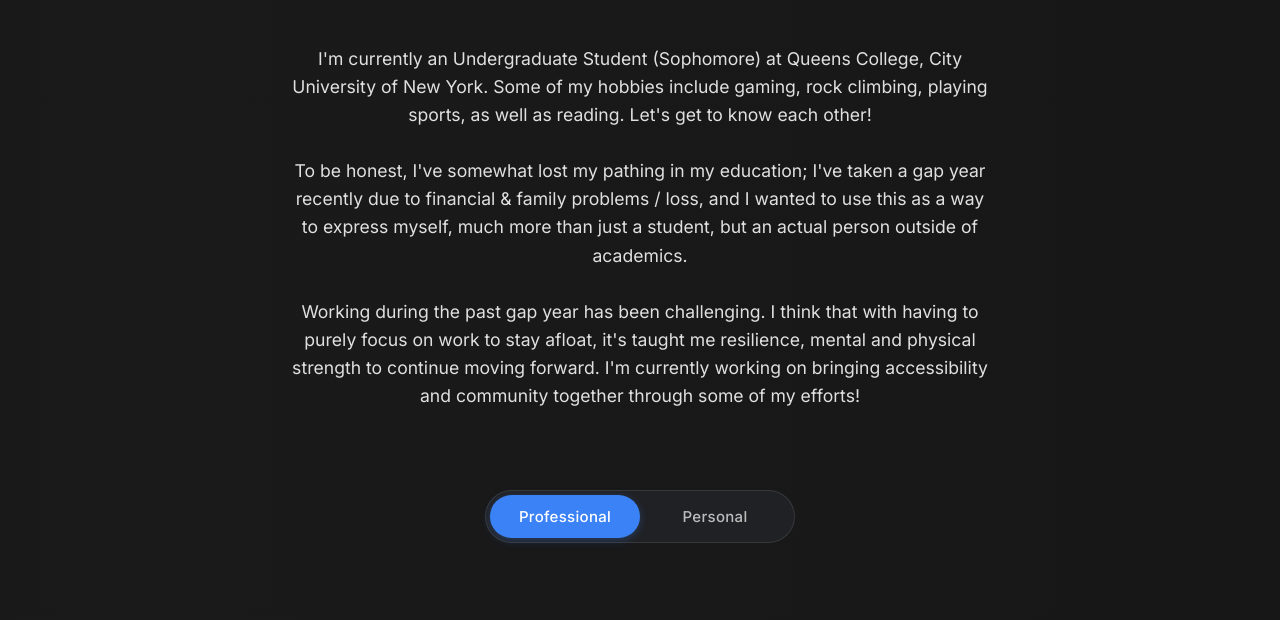
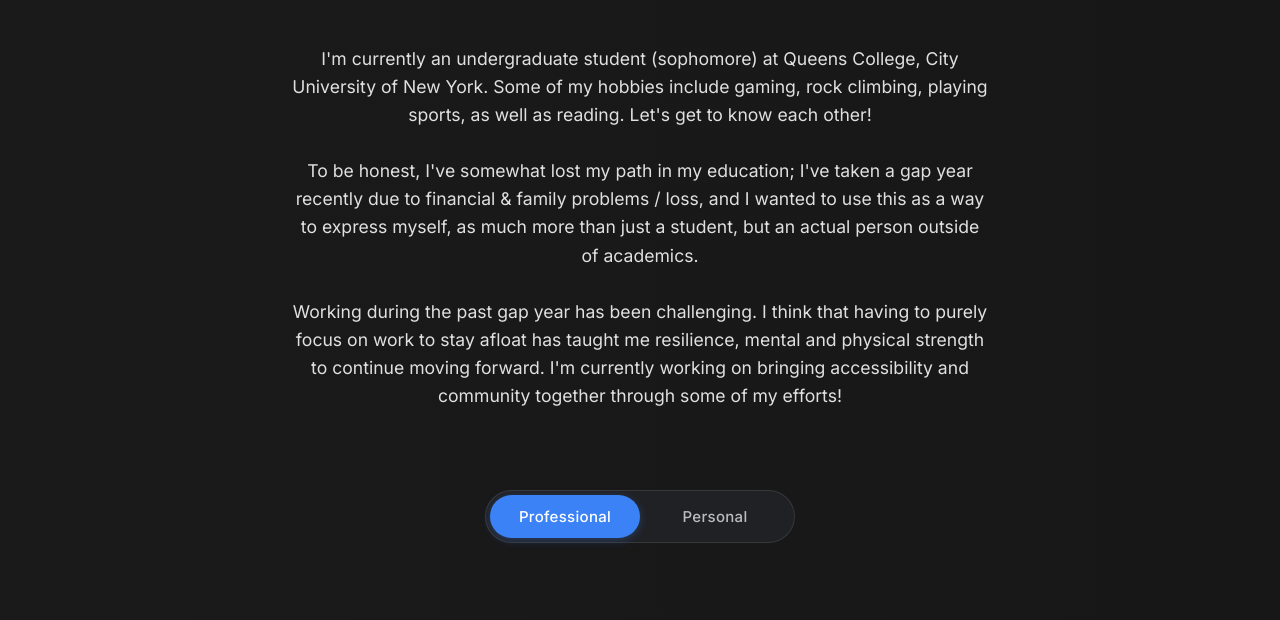
Before and after one commit to JZheng0530/Portfolio, a website built with Vite: page index.html in a window 1280 px wide. Shown: the part 152-772 px from the top of the page. Built offline with nearby package versions, Linux system fonts and the light colour scheme.

Commit message:
fixed viewport illusion & grammer

```diff
--- a/index.html
+++ b/index.html
@@ -23,11 +23,11 @@
 
     <div class="centered-container">
         <h2 class="above-paragraph">John Zheng.</h2>
-        <p>I'm currently an Undergraduate Student (Sophomore) at Queens College, City University of New York. Some of my hobbies include gaming, rock climbing, playing sports, as well as reading. Let's get to know each other!
+        <p>I'm currently an undergraduate student (sophomore) at Queens College, City University of New York. Some of my hobbies include gaming, rock climbing, playing sports, as well as reading. Let's get to know each other!
             <br><br>
-            To be honest, I've somewhat lost my pathing in my education; I've taken a gap year recently due to financial & family problems / loss, and I wanted to use this as a way to express myself, much more than just a student, but an actual person outside of academics.
+            To be honest, I've somewhat lost my path in my education; I've taken a gap year recently due to financial & family problems / loss, and I wanted to use this as a way to express myself, as much more than just a student, but an actual person outside of academics.
             <br><br>
-            Working during the past gap year has been challenging. I think that with having to purely focus on work to stay afloat, it's taught me resilience, mental and physical strength to continue moving forward. I'm currently working on bringing accessibility and community together through some of my efforts!
+            Working during the past gap year has been challenging. I think that having to purely focus on work to stay afloat has taught me resilience, mental and physical strength to continue moving forward. I'm currently working on bringing accessibility and community together through some of my efforts!
         </p>
 
         <div class="toggle-container">
--- a/style.css
+++ b/style.css
@@ -1,4 +1,8 @@
 @import url('https://fonts.googleapis.com/css2?family=Space+Grotesk:wght@300;400;500;600;700&display=swap');
+
+html {
+    background-color: rgba(15, 15, 16, 255);
+}
 
 body {
     background-color: rgba(15,15,16,255);
```
